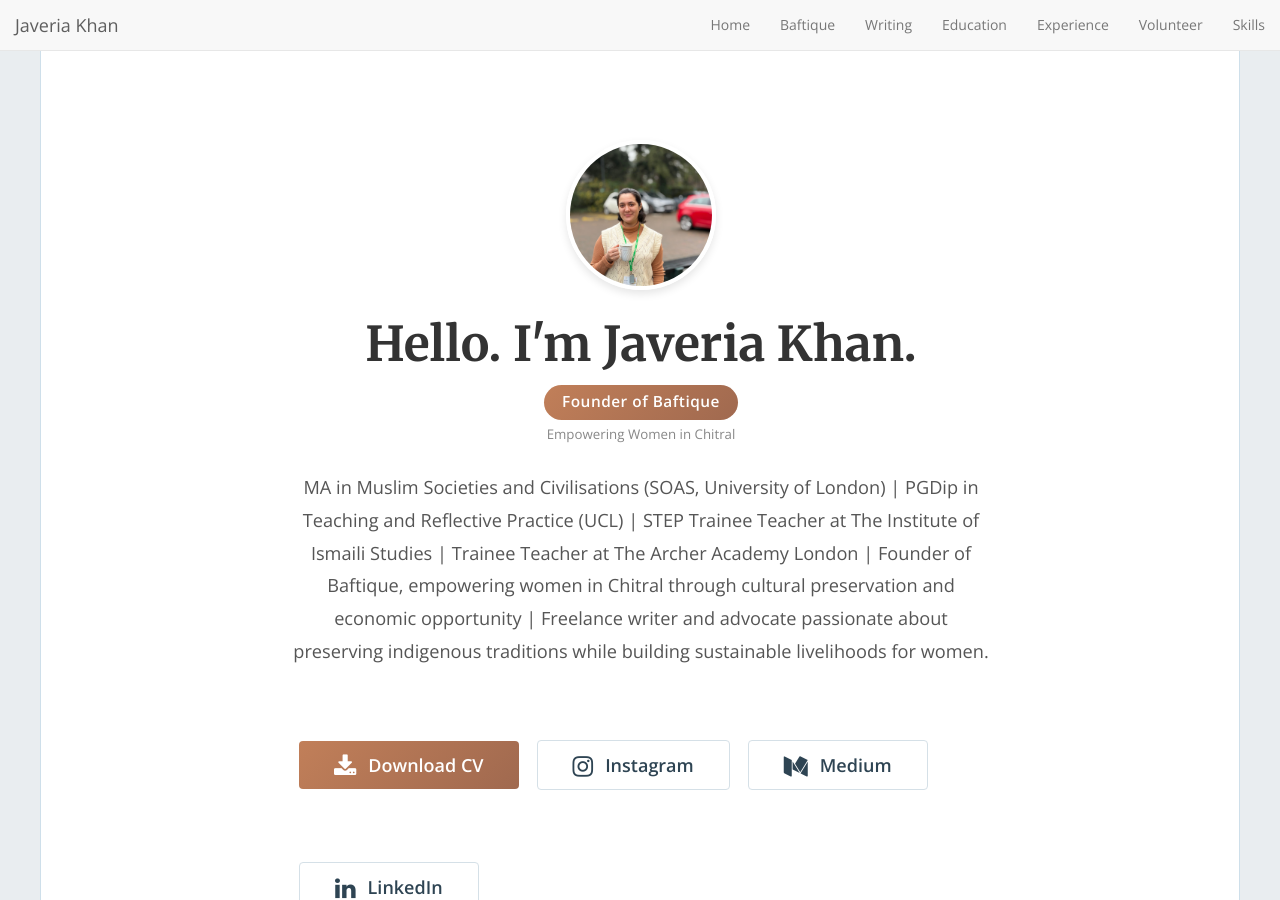
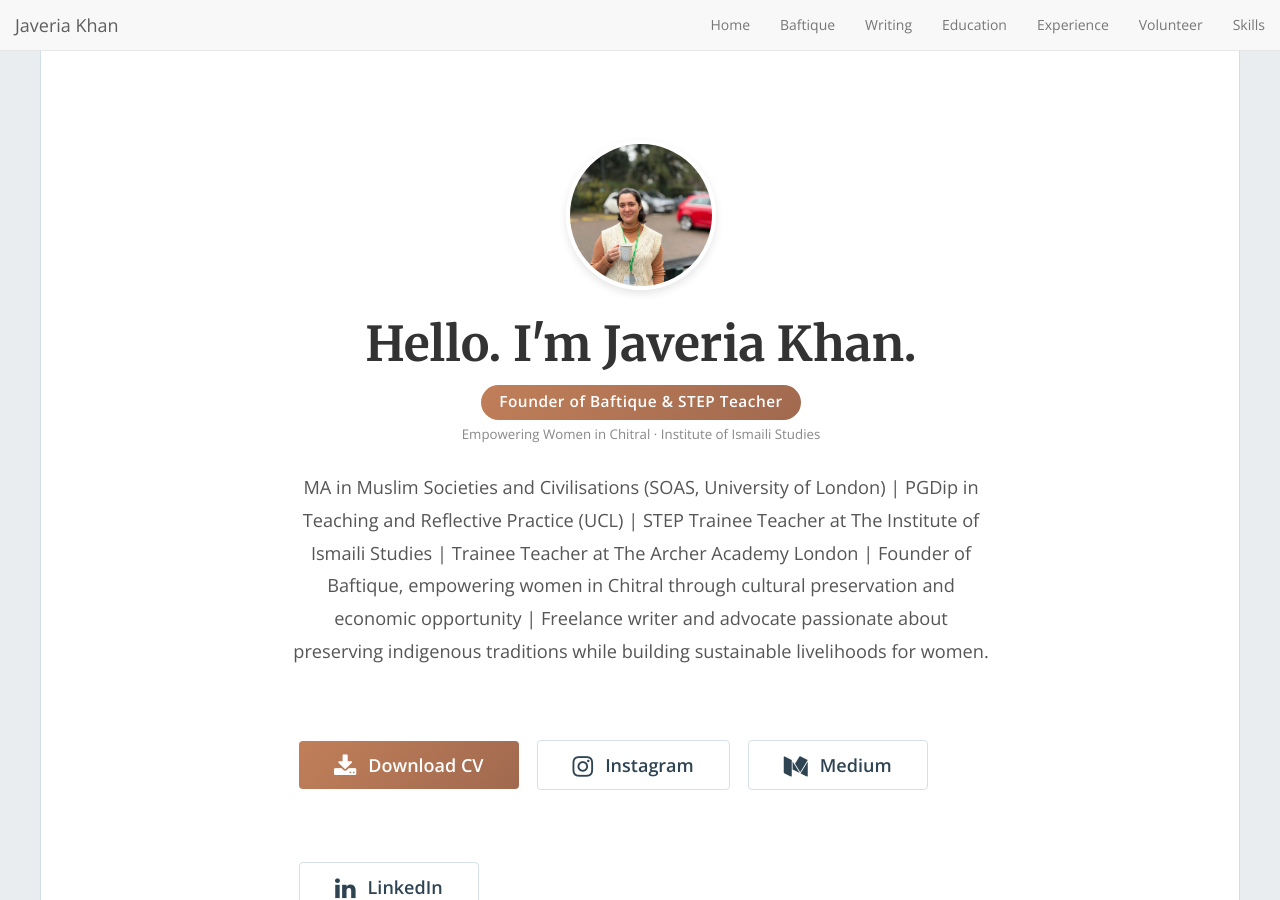
Before and after one commit to shopwabot-a11y/Javeria-Khan, a Jekyll site: the page built from index.html, in a window 1280 px wide and 900 px high. Built offline with Jekyll 4.4.1, drawn with Linux system fonts in a browser that asks for light colours; nearby versions of some CDN libraries; the list of posts is cut into pages by our own code.

Commit message:
title update

```diff
--- a/_includes/home-hero.html
+++ b/_includes/home-hero.html
@@ -19,8 +19,8 @@
 
           <!-- Highlighted Current Role Badge -->
           <div class="role-badge text-center">
-            <span class="badge-highlight">Founder of Baftique</span>
-            <span class="badge-sub">Empowering Women in Chitral</span>
+            <span class="badge-highlight">Founder of Baftique &amp; STEP Teacher</span>
+            <span class="badge-sub">Empowering Women in Chitral &middot; Institute of Ismaili Studies</span>
           </div>
 
           {% if site.description != '' %}
```
